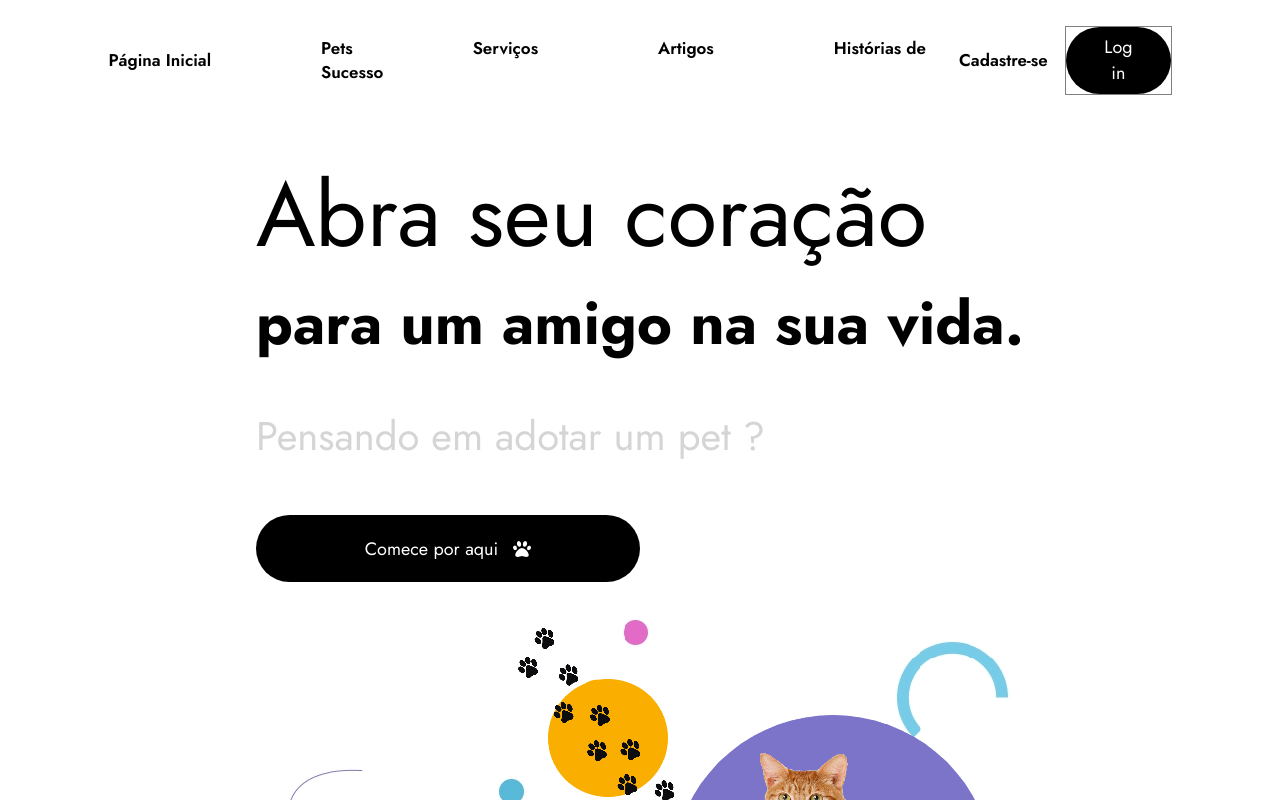
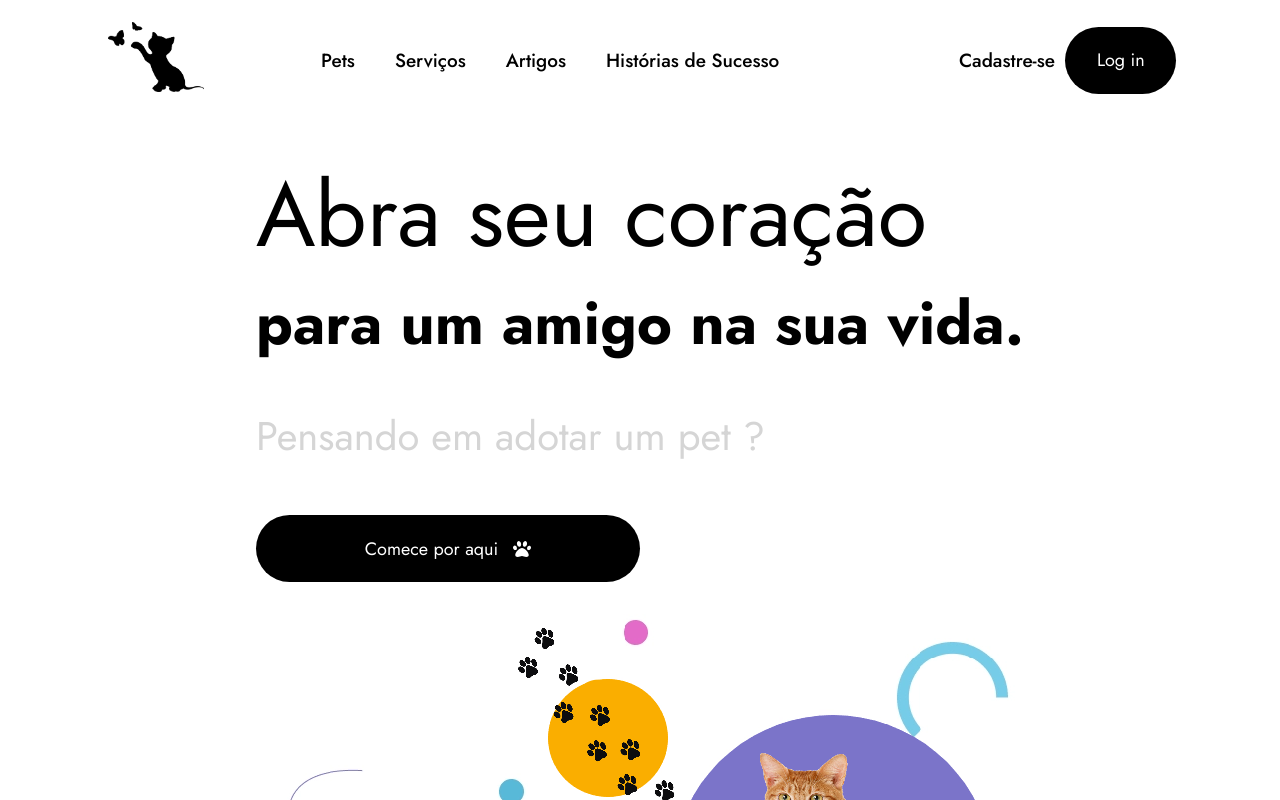
Before and after one commit to claudiobarsante/adopt-a-pet, a Next.js app: page / in a window 1280 px wide. Shown: the top 800 px of the page. Built offline with nearby package versions, Linux system fonts and the light colour scheme; no server answers; what styled-react-modal would draw is missing.

Commit message:
fix: path dropdown

```diff
--- a/src/components/ActiveLink/styles.ts
+++ b/src/components/ActiveLink/styles.ts
@@ -2,8 +2,8 @@ import styled from 'styled-components';
 
 export const StyledLink = styled.a`
   color: var(--color-primary);
-  font-size: 1.7rem;
-  font-weight: 600;
+  font-size: 1.9rem;
+  font-weight: 500;
 
   &:hover {
     text-shadow: 0px 0px 0.1px black;
--- a/src/components/Navbar/index.tsx
+++ b/src/components/Navbar/index.tsx
@@ -1,14 +1,32 @@
 import ActiveLink from 'components/ActiveLink';
 import Button from 'components/Button';
-import React from 'react';
+import React, { useCallback } from 'react';
 import Menu from './Menu';
 import * as S from './styles';
+import Image from 'next/image';
+import picKitten from '/public/img/kitten.png';
+import { useRouter } from 'next/router';
 
 const Navbar = () => {
+  const router = useRouter();
+
+  const handleLogoClick = useCallback(() => {
+    router.push('/');
+  }, [router]);
+
   return (
     <S.Header>
       <S.LogoContainer>
-        <ActiveLink href="/" name="Página Inicial" />
+        <S.Logo onClick={handleLogoClick}>
+          <Image
+            //key={`photo-${index}`}
+            src={picKitten}
+            alt="picture"
+            quality={75}
+          />
+        </S.Logo>
+
+        {/* <ActiveLink href="/" name="Página Inicial" /> */}
       </S.LogoContainer>
       <S.Nav>
         <Menu />
--- a/src/components/Navbar/styles.ts
+++ b/src/components/Navbar/styles.ts
@@ -3,7 +3,7 @@ import styled from 'styled-components';
 export const Header = styled.header`
   display: grid;
 
-  grid-template-columns: 20% 60% 10% 10%;
+  grid-template-columns: 20% 58% 12% 10%;
 
   justify-content: center;
   align-items: center;
@@ -22,30 +22,45 @@ export const Header = styled.header`
   right: 0;
   // --
   z-index: 999; */
+  @media screen and (min-width: 1252px) {
+    grid-template-columns: 20% 60% 10% 10%;
+  }
 `;
 
 export const LogoContainer = styled.div`
   //border: 1px solid gray;
   // grid-area: logo;
   // justify-content: flex-start;
-  align-items: center;
+  width: 45%;
+`;
+
+export const Logo = styled.button`
+  background: transparent;
+  border: 0;
 `;
 
 export const Nav = styled.nav`
   //border: 1px solid gray;
   //grid-area: menu;
   a + a {
-    margin-left: 12rem;
+    margin-left: 4rem;
+  }
+
+  @media screen and (min-width: 1389px) {
+    a + a {
+      margin-left: 12rem;
+    }
   }
 `;
 
 export const SignUpContainer = styled.div`
   //border: 1px solid gray;
   //grid-area: sign-up;
+  min-width: 90px;
 `;
 
 export const LoginContainer = styled.div`
-  border: 1px solid gray;
-  fit-content: ;
+  //  border: 1px solid gray;
+  min-width: 111px;
   //grid-area: login;
 `;
--- a/src/pages/pet/form.tsx
+++ b/src/pages/pet/form.tsx
@@ -1,4 +1,4 @@
-import DropDown from '../../components/Dropdown';
+import DropDown from 'components/Dropdown';
 // import { GetStaticProps } from 'next';
 // import { getBaseInfosService } from './../../api/services/formService';
 
```
Also changed, not shown: public/img/kitten.png (added), public/img/underline.png (added).
